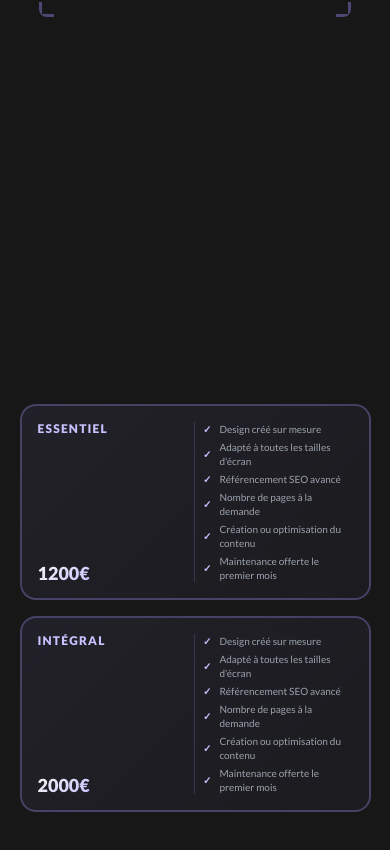
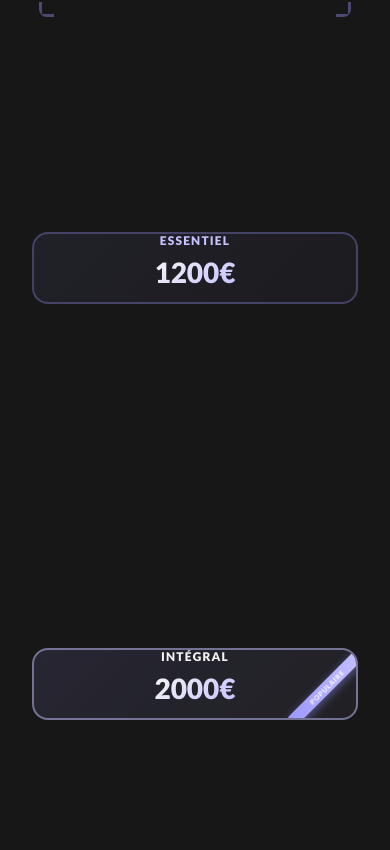
Before and after one commit to estebane-blancquart/buzztech, a React (Vite) app: page /creation-web in a window 390 px wide. Shown: the part 2346-3196 px from the top of the page. Built offline with nearby package versions, Linux system fonts and the light colour scheme; a web font is replaced by a local one.

Commit message:
vcnvdhgf

```diff
--- a/src/core/data/configuration.ts
+++ b/src/core/data/configuration.ts
@@ -76,53 +76,57 @@ export const configurationData = {
 
   prices: [
     {
-      title: 'PC STANDARD',
+      title: 'ASSEMBLAGE STANDARD',
       price: '100€',
       unit: '+ composants',
       features: [
-        'Assemblage en atelier',
-        'Tests de stabilité',
+        'Montage professionnel',
         'Câblage optimisé',
+        'Tests 24h',
+        'Garantie 1 an',
+        'PC bureautique/gaming',
       ],
     },
     {
-      title: 'PC COMPLEXE',
+      title: 'ASSEMBLAGE PREMIUM',
       price: '180€',
       unit: '+ composants',
       features: [
-        'Config personnalisée',
-        'Tests benchmarks',
-        'Installation système',
+        'Montage watercooling/RGB',
+        'Câbles invisibles',
+        'Benchmarks complets',
+        'Windows + pilotes',
+        'Garantie 2 ans',
       ],
     },
     {
-      title: "SYSTÈME D'EXPLOITATION",
+      title: "WINDOWS PRO",
       price: '30€',
       unit: '',
       features: [
-        'Installation complète',
-        'Activation légale',
-        'Mises à jour',
+        'Windows 11 Pro',
+        'Licence légale',
+        'MAJ complètes',
       ],
     },
     {
-      title: 'PILOTES',
+      title: 'PILOTES & OPTIMISATION',
       price: '30€',
       unit: '',
       features: [
         'Installation pilotes',
-        'Optimisation matériel',
+        'Optimisation perf',
         'Tests compatibilité',
       ],
     },
     {
-      title: 'OUTILS',
+      title: 'PACK LOGICIELS',
       price: '30€',
       unit: '',
       features: [
-        'Logiciels essentiels',
+        'Suite bureautique',
+        'Antivirus premium',
         'Outils maintenance',
-        'Formation incluse',
       ],
     },
   ],
--- a/src/core/data/creation-web.ts
+++ b/src/core/data/creation-web.ts
@@ -80,12 +80,12 @@ export const creationWebData = {
       price: '1200€',
       unit: '',
       features: [
-        'Design créé sur mesure',
-        "Adapté à toutes les tailles d'écran",
-        'Référencement SEO avancé',
-        'Nombre de pages à la demande',
-        'Création ou optimisation du contenu',
-        'Maintenance offerte le premier mois',
+        'Jusqu\'à 5 pages incluses',
+        'Template WordPress personnalisé',
+        'Design adapté mobile/tablette/PC',
+        'Référencement SEO de base',
+        'Formulaire de contact simple',
+        '1 mois de support offert',
       ],
     },
     {
@@ -93,12 +93,14 @@ export const creationWebData = {
       price: '2000€',
       unit: '',
       features: [
-        'Design créé sur mesure',
-        "Adapté à toutes les tailles d'écran",
-        'Référencement SEO avancé',
-        'Nombre de pages à la demande',
-        'Création ou optimisation du contenu',
-        'Maintenance offerte le premier mois',
+        'Pages illimitées',
+        'Design 100% sur mesure (unique)',
+        'Animations et interactions avancées',
+        'SEO optimisé + Google Analytics',
+        'Formulaires personnalisés multiples',
+        '3 mois de support + maintenance',
+        'Formation complète à la gestion',
+        'Optimisation vitesse avancée',
       ],
     },
   ],
--- a/src/ui/modules/service-prices/Prices.tsx
+++ b/src/ui/modules/service-prices/Prices.tsx
@@ -1,4 +1,4 @@
-import React, { useEffect, useRef } from 'react';
+import React, { useEffect, useRef, useState } from 'react';
 import styles from './Prices.module.scss';
 import { PriceCard } from '@/core/types';
 
@@ -9,18 +9,52 @@ interface PricesProps {
 
 const Prices: React.FC<PricesProps> = ({ service, cards }) => {
   const containerRef = useRef<HTMLDivElement>(null);
+  const [flippedCards, setFlippedCards] = useState<Set<number>>(new Set());
+  const [isMobile, setIsMobile] = useState(false);
+
+  // ✅ Détection mobile
+  useEffect(() => {
+    const checkMobile = (): void => {
+      setIsMobile(window.innerWidth < 768);
+    };
+    checkMobile();
+    window.addEventListener('resize', checkMobile);
+    return () => window.removeEventListener('resize', checkMobile);
+  }, []);
 
   const getLayoutClass = (): string => {
     switch (service) {
       case 'depannage':
-        return styles['layout-depannage-custom'] ?? ''; // 1 grande + 2 petites
+        return styles['layout-depannage-custom'] ?? '';
       case 'creation-web':
-        return styles['layout-grid'] ?? ''; // 2 cartes côte à côte
+        return styles['layout-grid'] ?? '';
       case 'configuration':
-        return styles['layout-configuration-custom'] ?? ''; // 2+3 cartes
+        return styles['layout-configuration-custom'] ?? '';
       default:
         return styles['layout-grid'] ?? '';
     }
+  };
+
+  // ✅ Toggle flip
+  const handleCardClick = (index: number): void => {
+    if (!isMobile) return; // Flip seulement sur mobile
+
+    setFlippedCards((prev) => {
+      const newSet = new Set(prev);
+      if (newSet.has(index)) {
+        newSet.delete(index);
+      } else {
+        newSet.add(index);
+      }
+      return newSet;
+    });
+  };
+
+  // ✅ Déterminer si premium
+  const isPremiumCard = (index: number): boolean => {
+    if (service === 'creation-web' && index === 1) return true;
+    if (service === 'configuration' && index === 1) return true;
+    return false;
   };
 
   const goToPreviousModule = (): void => {
@@ -34,10 +68,9 @@ const Prices: React.FC<PricesProps> = ({ service, cards }) => {
 
     window.scrollTo({
       top: prevModulePosition,
-      behavior: 'instant', // Instant pour le clavier
+      behavior: 'instant',
     });
 
-    // Focus automatique sur le module précédent
     setTimeout(() => {
       const prevModuleElement = document
         .elementFromPoint(window.innerWidth / 2, window.innerHeight / 2)
@@ -78,15 +111,26 @@ const Prices: React.FC<PricesProps> = ({ service, cards }) => {
       role="region"
       aria-label="Grilles tarifaires"
     >
-      {/* ✅ FIX 2: Utiliser card.title comme key unique au lieu de index */}
-      {cards.map((card) => (
+      {cards.map((card, index) => (
         <div
           key={card.title}
           className={`
             ${styles['card']}
             ${card.size ? styles[card.size] : ''}
+            ${isPremiumCard(index) ? styles['premium'] : ''}
+          `}
+          onClick={() => handleCardClick(index)}
+          role={isMobile ? 'button' : undefined}
+          tabIndex={isMobile ? 0 : undefined}
+        >
+          {/* ✅ Wrapper pour flip 3D (mobile uniquement) */}
+          <div
+            className={`
+              ${isMobile ? styles['card-inner'] : ''}
+              ${isMobile && flippedCards.has(index) ? styles['flipped'] : ''}
             `}
           >
+            {/* Face AVANT - Header */}
             <div className={styles['card-header']}>
               <h3 className={styles['title']}>{card.title}</h3>
               <div className={styles['price-section']}>
@@ -95,13 +139,14 @@ const Prices: React.FC<PricesProps> = ({ service, cards }) => {
               </div>
             </div>
 
+            {/* Face ARRIÈRE - Features */}
             <div className={styles['features']}>
               {card.features.map((feature, featureIndex) => (
-              /* ✅ FIX 1: Utiliser 'feature-item' au lieu de 'feature' pour matcher le SCSS */
                 <div key={featureIndex} className={styles['feature-item']}>
                   <span>{feature}</span>
                 </div>
               ))}
+            </div>
           </div>
         </div>
       ))}
--- a/src/ui/modules/service-prices/prices.module.scss
+++ b/src/ui/modules/service-prices/prices.module.scss
@@ -1,8 +1,8 @@
-@import "@/theme/tokens";
-@import "@/theme/mixins";
+@import '@/theme/tokens';
+@import '@/theme/mixins';
 
 /* ========================================
-   PRICES - Header horizontal + Features optimisées
+   PRICES - Version finale corrigée
    ======================================== */
 
 /* ===== BASE ===== */
@@ -26,6 +26,7 @@
 
 /* ===== CARD ===== */
 .card {
+  position: relative;
   display: flex;
   flex-direction: column;
   border: 2px solid rgba($purple, 0.3);
@@ -35,7 +36,27 @@
     rgba($purple, 0.08) 0%,
     rgba($purple, 0.04) 100%
   );
+  overflow: hidden;
   transition: all $transition-base;
+
+  // Border gradient au hover
+  &::before {
+    content: '';
+    position: absolute;
+    inset: 0;
+    border-radius: $radius-lg;
+    padding: 2px;
+    background: linear-gradient(
+      135deg,
+      rgba($purple-light, 0.4),
+      rgba($purple, 0.6)
+    );
+    -webkit-mask: linear-gradient(#fff 0 0) content-box, linear-gradient(#fff 0 0);
+    -webkit-mask-composite: xor;
+    mask-composite: exclude;
+    opacity: 0;
+    transition: opacity $transition-base;
+  }
 
   &:hover {
     background: linear-gradient(
@@ -43,19 +64,61 @@
       rgba($purple, 0.15) 0%,
       rgba($purple, 0.08) 100%
     );
-    border-color: rgba($purple, 0.6);
-    box-shadow: 0 8px 24px rgba($purple, 0.3);
+    transform: translateY(-4px);
+    box-shadow: 0 12px 32px rgba($purple, 0.3);
+
+    &::before {
+      opacity: 1;
+    }
+
+    .title {
+      color: $white;
+    }
+
+    .price {
+      transform: scale(1.05);
+    }
+  }
+
+  // ✅ BADGE BANDEROLE EN BAS À DROITE
+  &.premium {
+    border-color: rgba($purple-light, 0.5);
+
+    .title {
+      color: $white;
+    }
+
+    &::after {
+      content: 'POPULAIRE';
+      position: absolute;
+      bottom: -30px;
+      right: 20px;
+      padding: 4px 40px;
+      background: linear-gradient(135deg, $purple 0%, $purple-light 100%);
+      color: $white;
+      font-size: 10px;
+      font-weight: $weight-black;
+      letter-spacing: 0.1em;
+      transform: rotate(-45deg);
+      box-shadow: 0 2px 8px rgba($purple, 0.5);
+      z-index: 2;
+    }
   }
 }
 
-/* ===== CARD HEADER (horizontal avec séparateur) ===== */
+/* ===== CARD HEADER ===== */
 .card-header {
   display: flex;
   justify-content: space-between;
   align-items: flex-start;
   flex-shrink: 0;
   padding-bottom: $space-2;
-  border-bottom: 1px solid rgba($purple, 0.2); // ✅ Séparateur
+  border-bottom: 1px solid rgba($purple, 0.2);
+  transition: border-color $transition-base;
+
+  .card:hover & {
+    border-color: rgba($purple, 0.4);
+  }
 }
 
 .title {
@@ -65,7 +128,8 @@
   text-transform: uppercase;
   letter-spacing: 0.1em;
   line-height: 1.2;
-  flex: 1; // ✅ Prend l'espace à gauche
+  flex: 1;
+  transition: color $transition-base;
 }
 
 .price-section {
@@ -73,7 +137,7 @@
   flex-direction: column;
   align-items: flex-end;
   text-align: right;
-  gap: 4px; // ✅ Espace entre prix et unit
+  gap: 4px;
 }
 
 .price {
@@ -83,36 +147,58 @@
   -webkit-background-clip: text;
   -webkit-text-fill-color: transparent;
   background-clip: text;
+  transition: transform $transition-base;
 }
 
 .unit {
-  color: $gray; // ✅ Gris discret
-  font-weight: $weight-normal; // ✅ Moins lourd
-  font-size: 0.85em; // ✅ Plus petit
-  opacity: 0.7; // ✅ Discret
+  color: $gray;
+  font-weight: $weight-normal;
+  font-size: 0.85em;
+  opacity: 0.7;
   line-height: 1.2;
 }
 
-/* ===== FEATURES (prend l'espace restant) ===== */
+/* ===== FEATURES ===== */
 .features {
   display: flex;
   flex-direction: column;
-  justify-content: center;
+  justify-content: flex-start;
   flex: 1;
+  gap: 8px;
+  padding-top: 4px;
 }
 
 .feature-item {
   display: flex;
-  align-items: center;
+  align-items: flex-start;
   color: $gray;
-  line-height: 1.4;
+  line-height: 1.5;
+  transition: all $transition-fast;
 
   &::before {
-    content: "✓";
+    content: '✓';
     flex-shrink: 0;
+    width: 18px;
+    height: 18px;
+    display: flex;
+    align-items: center;
+    justify-content: center;
+    margin-right: 10px;
+    margin-top: 2px;
+    border-radius: 4px;
+    background: rgba($purple, 0.15);
     color: $purple-light;
     font-weight: $weight-black;
-    margin-right: 8px;
+    font-size: 11px;
+  }
+
+  .card:hover & {
+    color: $white;
+
+    &::before {
+      background: rgba($purple-light, 0.25);
+      color: $white;
+    }
   }
 }
 
@@ -122,6 +208,11 @@
 .layout-depannage-custom {
   grid-template-columns: repeat(2, 1fr);
   grid-template-rows: repeat(2, 1fr);
+  gap: $space-3;
+
+  .card {
+    padding: $space-3;
+  }
 
   .card:nth-child(1) {
     grid-row: 1 / 3;
@@ -132,6 +223,11 @@
 .layout-configuration-custom {
   grid-template-columns: repeat(2, 1fr);
   grid-template-rows: repeat(6, 1fr);
+  gap: $space-3;
+
+  .card {
+    padding: $space-3;
+  }
 
   .card:nth-child(1) {
     grid-row: 1 / 4;
@@ -155,79 +251,235 @@
     grid-column: 2;
     grid-row: 5 / 7;
   }
+
+  // Premium = ASSEMBLAGE PREMIUM
+  .card:nth-child(2) {
+    @extend .premium;
+  }
 }
 
 /* Création Web: 2 côte à côte (2 cards) */
 .layout-grid {
   grid-template-columns: repeat(2, 1fr);
   grid-template-rows: 1fr;
+  gap: $space-4;
+
+  .card {
+    padding: $space-4;
+    min-height: 400px;
+  }
+
+  // Premium = INTÉGRAL
+  .card:nth-child(2) {
+    @extend .premium;
+  }
 }
 
 /* ===== RESPONSIVE ===== */
+
+/* MOBILE */
 @include mobile {
   .prices {
     max-width: 100%;
     max-height: none;
-    padding: $padding-mobile;
-    gap: $space-2; // ✅ Réduit de 24px à 16px
   }
 
-  /* Override layouts sur mobile */
+  /* ✅ Tous les layouts en colonne sur mobile */
   .layout-depannage-custom,
   .layout-configuration-custom,
   .layout-grid {
-    grid-template-columns: 1fr;
-    grid-template-rows: auto;
+    display: flex !important;
+    flex-direction: column;
+    gap: $space-2;
+    align-items: stretch;
+    max-height: 60vh;
+  }
 
-    .card {
-      grid-column: 1 !important;
-      grid-row: auto !important;
+  /* ✅ FLIP CARD MOBILE */
+  .card {
+    position: relative;
+    width: 100%;
+    height: 150px;
+    padding: 0;
+    cursor: pointer;
+    perspective: 1000px;
+    background: none;
+    border: none;
+    -webkit-tap-highlight-color: transparent;
+
+    // Reset hover
+    &:hover {
+      transform: none;
+      box-shadow: none;
+      background: none;
+
+      &::before {
+        display: none;
+      }
+    }
+
+    // Reset badge premium sur .card
+    &.premium::after {
+      display: none !important;
     }
   }
 
-  .card {
-    flex-direction: row;
-    justify-content: space-around;
-    gap: $space-1; // ✅ Réduit de 16px à 8px
-    padding: $space-2; // ✅ Réduit de 24px à 16px
+  /* Inner flip container */
+  .card-inner {
+    position: relative;
+    width: 100%;
+    height: 100%;
+    transition: transform 0.6s;
+    transform-style: preserve-3d;
+
+    &.flipped {
+      transform: rotateY(180deg);
+    }
   }
 
+  /* ===== FACE AVANT ===== */
   .card-header {
-    gap: 4px; // ✅ Réduit de 8px à 4px
-    border-bottom: none;
-    border-right: 1px solid rgba(156, 151, 255, 0.2);
-    padding-right: $space-1; // ✅ Réduit de 16px à 8px
+    position: absolute;
+    top: 0;
+    left: 0;
+    width: 100%;
+    backface-visibility: hidden;
+    -webkit-backface-visibility: hidden;
+    overflow: hidden;
+
+    // Layout centré
+    display: flex;
     flex-direction: column;
-    width: 50%;
-    padding-bottom: 0;
+    justify-content: center;
+    align-items: center;
+    gap: 10px;
+
+    // Styling
+    border: 2px solid rgba($purple, 0.3);
+    border-radius: $radius-lg;
+    background: linear-gradient(
+      135deg,
+      rgba($purple, 0.08) 0%,
+      rgba($purple, 0.04) 100%
+    );
+
+    .title {
+      font-size: 12px;
+      color: $purple-light;
+      text-align: center;
+      margin: 0;
+    }
+
+    .price-section {
+      display: flex;
+      flex-direction: column;
+      align-items: center;
+      gap: 3px;
+    }
+
+    .price {
+      font-size: 28px;
+      font-weight: $weight-black;
+      background: linear-gradient(135deg, $white 0%, $purple-light 100%);
+      -webkit-background-clip: text;
+      -webkit-text-fill-color: transparent;
+      background-clip: text;
+    }
+
+    .unit {
+      font-size: 10px;
+      color: $gray;
+      opacity: 0.7;
+    }
   }
 
-  .title {
-    font-size: $text-xs; // ✅ Réduit de 14px à 11px
+  // Badge POPULAIRE seulement sur card premium face avant
+  .card.premium .card-header {
+    border-color: rgba($purple-light, 0.5);
+    background: linear-gradient(
+      135deg,
+      rgba($purple, 0.12) 0%,
+      rgba($purple-light, 0.06) 100%
+    );
+
+    .title {
+      color: $white;
+    }
+
+    // Badge banderole
+    &::after {
+      content: 'POPULAIRE';
+      position: absolute;
+      bottom: 25px;
+      right: -20px;
+      padding: 2px 26px;
+      background: linear-gradient(135deg, $purple 0%, $purple-light 100%);
+      color: $white;
+      font-size: 7px;
+      font-weight: $weight-black;
+      letter-spacing: 0.1em;
+      transform: rotate(-45deg);
+      box-shadow: 0 2px 8px rgba($purple, 0.5);
+      z-index: 2;
+    }
   }
 
-  .price {
-    font-size: $text-lg; // ✅ Réduit de 20-28px à 18px
-  }
+  /* ===== FACE ARRIÈRE ===== */
+  .features {
+    position: absolute;
+    top: 0;
+    left: 0;
+    width: 100%;
+    height: 100%;
+    backface-visibility: hidden;
+    -webkit-backface-visibility: hidden;
+    transform: rotateY(180deg);
 
-  .price-section {
-    align-items: flex-start;
-  }
+    // Layout
+    display: flex;
+    flex-direction: column;
+    justify-content: center;
+    gap: 6px;
+    padding: $space-3;
+    padding-bottom: 32px;
 
-  .unit {
-    font-size: 9px; // ✅ Réduit de 12px à 9px
-  }
+    // Styling
+    border: 2px solid rgba($purple-light, 0.5);
+    border-radius: $radius-lg;
+    background: linear-gradient(
+      135deg,
+      rgba($purple, 0.15) 0%,
+      rgba($purple-light, 0.08) 100%
+    );
 
-  .features {
-    gap: 4px; // ✅ Réduit de 8px à 4px
-    width: 50%;
-  }
+    .feature-item {
+      display: flex;
+      align-items: flex-start;
+      color: $white;
+      font-size: 10px;
+      line-height: 1.4;
 
-  .feature-item {
-    font-size: 10px; // ✅ Réduit de 12px à 10px
+      &::before {
+        content: '✓';
+        flex-shrink: 0;
+        width: 14px;
+        height: 14px;
+        display: flex;
+        align-items: center;
+        justify-content: center;
+        margin-right: 8px;
+        margin-top: 1px;
+        border-radius: 3px;
+        background: rgba($purple-light, 0.3);
+        color: $white;
+        font-weight: $weight-black;
+        font-size: 9px;
+      }
+    }
   }
 }
 
+/* TABLET */
 @include tablet {
   .prices {
     padding: $padding-tablet;
@@ -237,6 +489,13 @@
   .card {
     gap: $space-2;
     padding: $space-3;
+
+    &.premium::after {
+      bottom: 20px;
+      right: -30px;
+      padding: 3px 36px;
+      font-size: 9px;
+    }
   }
 
   .card-header {
@@ -256,18 +515,26 @@
   }
 
   .features {
-    gap: $space-1;
+    gap: 10px;
+    margin-top: 2vh;
   }
 
   .feature-item {
     font-size: $text-xs;
 
     &::before {
-      font-size: $text-sm;
+      width: 16px;
+      height: 16px;
+      font-size: 10px;
     }
+  }
+
+  .layout-grid .card {
+    min-height: 450px;
   }
 }
 
+/* DESKTOP */
 @include desktop {
   .prices {
     gap: $space-6;
@@ -277,7 +544,13 @@
 
   .card {
     gap: $space-3;
-    padding: $space-4;
+
+    &.premium::after {
+      bottom: 25px;
+      right: -35px;
+      padding: 4px 40px;
+      font-size: 10px;
+    }
   }
 
   .card-header {
@@ -297,14 +570,21 @@
   }
 
   .features {
-    gap: $space-1;
+    gap: 12px;
+    margin-top: 2vh;
   }
 
   .feature-item {
     font-size: $text-sm;
 
     &::before {
-      font-size: $text-base;
+      width: 18px;
+      height: 18px;
+      font-size: 11px;
     }
   }
+
+  .layout-grid .card {
+    min-height: 500px;
+  }
 }
--- a/src/ui/pages/Home.tsx
+++ b/src/ui/pages/Home.tsx
@@ -3,7 +3,7 @@ import Hero from '@/ui/modules/home-hero/Hero';
 import Presentation from '@/ui/modules/home-presentation/Presentation';
 import { homeData } from '@/core/data';
 import Video from '@/ui/modules/home-video/Video';
-import Contact from '../modules/contact/Contact';
+import Contact from '../modules/home-contact/Contact';
 
 const Home: React.FC = () => {
   return (
```
Also changed, not shown: src/core/data/depannage.ts (+11 -9 lines), src/ui/modules/home-contact/Contact.tsx (renamed from src/ui/modules/contact/Contact.tsx), src/ui/modules/home-contact/contact.module.scss (renamed from src/ui/modules/contact/contact.module.scss). Lines whose indentation alone changed are shown as unchanged.
